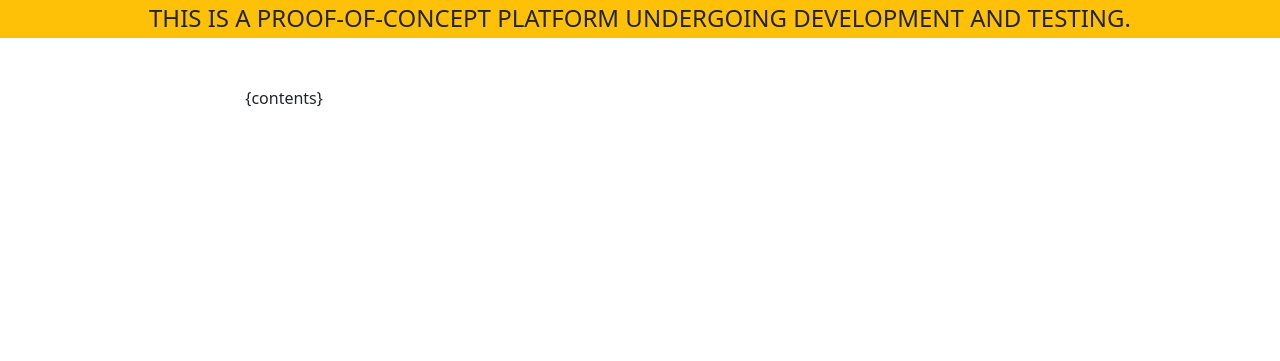
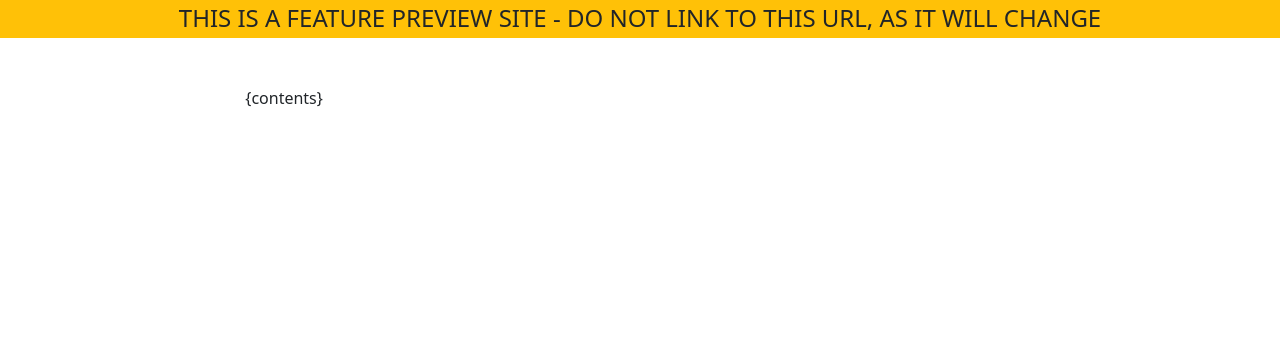
Before and after one commit to apache/infrastructure-selfserve-portal, a Python web app: template htdocs/templates/master.html in a window 1280 px wide. Shown: the part 59-420 px from the top of the page. Run offline with Jinja, Linux system fonts and the light colour scheme; the template is opened without the code that fills it, so the values that code supplies are empty.

Commit message:
reword top notice

```diff
--- a/htdocs/templates/master.html
+++ b/htdocs/templates/master.html
@@ -61,7 +61,7 @@
     <!-- Disclaimer -->
     <div class="bg-warning p-1" style="text-align: center;">
         <h4 style="text-transform: uppercase; line-height: 16px; margin-top: 6px;">
-            This is a proof-of-concept platform undergoing development and testing.
+            This is a feature preview site - do not link to this URL, as it will change
         </h4>
     </div>
     <!-- page contents -->
```
